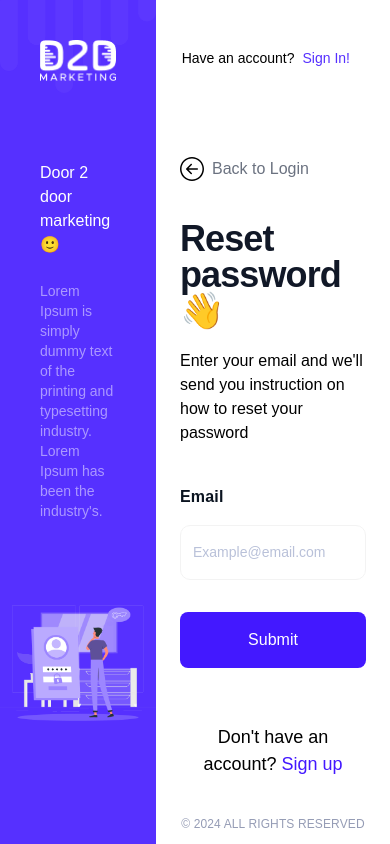
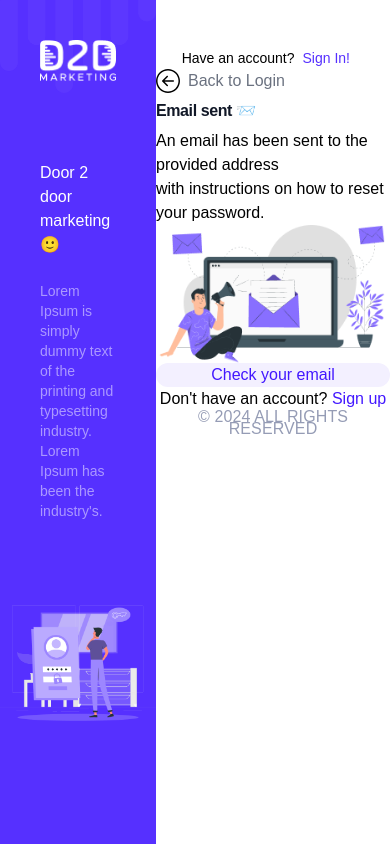
Before and after one commit to tajnur007/d2d-marketing-frontend, a Next.js app: page /auth/forget-password in a window 390 px wide. Built offline with nearby package versions, Linux system fonts and the light colour scheme; no server answers; a web font is replaced by a local one.

Commit message:
[D2D-091] Forget Password Page Responsiveness Done

```diff
--- a/components/auth/common/copyright.tsx
+++ b/components/auth/common/copyright.tsx
@@ -3,7 +3,7 @@ import React from 'react';
 const Copyright = () => {
   const year: number = new Date().getFullYear();
   return (
-    <p className='text-[#959CB5] text-[12px] tracking-[0.12px] leading-[12px] text-center font-medium'>
+    <p className='text-[#959CB5] lg:text-[12px] md:text-[10px] tracking-[0.12px] leading-[12px] text-center font-medium'>
       &copy; {year} ALL RIGHTS RESERVED
     </p>
   );
--- a/components/auth/common/forget-password-common.tsx
+++ b/components/auth/common/forget-password-common.tsx
@@ -13,7 +13,7 @@ const ForgetPasswordCommon = ({ buttonInfo }: ForgetPasswordCommonProps) => {
   return (
     <>
       <button className={buttonInfo.className}>{buttonInfo.text}</button>
-      <p className='text-[18px] text-center font-xl my-10 text-black'>
+      <p className='md:text-[12px] lg:text-[16px] 2xl:text-[18px] text-center lg:font-xl md:font-medium lg:my-8 md:my-4 text-black'>
         Don&apos;t have an account?{' '}
         <Link href='/auth/signup' className='text-[#4318FF]'>
           Sign up
--- a/components/auth/email-sent.tsx
+++ b/components/auth/email-sent.tsx
@@ -11,9 +11,9 @@ import { PAGE_ROUTES } from '@/utils/constants/common-constants';
 const EmailSent = () => {
   return (
     <section>
-      <div className='max-w-[600px] mx-auto px-6 py-12'>
+      <div className='md:max-w-[400px] lg:max-w-[500px] mx-auto md:px-3 lg:px-6 xl:py-3 overflow-x-hidden'>
         <div>
-          <div className='mt-10 my-6 text-[16px] flex items-center text-gray-500 tracking-[0] leading-[16px] whitespace-nowrap'>
+          <div className='lg:mt-10 md:mt-5 lg:my-6 md:my-3 lg:text-[16px] md:text-[12px] flex items-center text-gray-500 tracking-[0] leading-[16px] whitespace-nowrap'>
             <div className='mr-2'>
               <Link href={PAGE_ROUTES.Signin}>
                 <ArrowLeftCircleIcon />
@@ -21,22 +21,22 @@ const EmailSent = () => {
             </div>
             <div>Back to Login</div>
           </div>
-          <div className='mt-10 text-[36px] font-bold leading-[36px] text-[#0B1420] tracking-[0.36px] whitespace-nowrap'>
+          <div className='md:mt-2 lg:mt-10 md:text-[18px] lg:text-[36px] font-bold leading-9 tracking-tight text-gray-900'>
             Email sent 📨
           </div>
-          <div className='w-[600px] font-extralight my-5 text-[16px] tracking-[0.16px] leading-[25.6px] text-[#313957] '>
+          <div className='md:my-2 lg:my-5 md:text-[12px] lg:text-[16px]'>
             An email has been sent to the provided address
             <br />
             with instructions on how to reset your password.
           </div>
         </div>
-        <div className='my-4  flex items-center justify-center '>
-          <Image src={emailSentImage} alt='page-logo' />
+        <div className='lg:my-4 md:my-2 flex items-center justify-center '>
+          <Image src={emailSentImage} alt='page-logo' className='md:w-[130px] lg:w-[300px]' />
         </div>
         <ForgetPasswordCommon
           buttonInfo={{
             className:
-              'w-full bg-[#F3F0FF] rounded-[12px] font-extralight text-[16px] tracking-[0] leading-[16px] text-[#4318FF] p-4 font-normal my-4 whitespace-nowrap',
+              'w-full bg-[#F3F0FF] rounded-[12px] text-[#4318FF] md:p-2 lg:p-4 font-normal md:my-2 lg:my-4 md:text-[12px] lg:text-[16px]',
             text: 'Check your email',
             type: 'text',
           }}
--- a/components/auth/reset-password.tsx
+++ b/components/auth/reset-password.tsx
@@ -12,7 +12,7 @@ import EmailSent from './email-sent';
 
 const ResetPassword = () => {
   const [email, setEmail] = useState('');
-  const [emailSubmitted, setEmailSubmitted] = useState(false);
+  const [emailSubmitted, setEmailSubmitted] = useState(true); //! true For Testing
   const onFormSubmit = async (event: FormEvent<HTMLFormElement>) => {
     try {
       event.preventDefault();
@@ -42,9 +42,9 @@ const ResetPassword = () => {
 
   return (
     <section>
-      <div className='max-w-[600px] mx-auto px-6 py-12'>
+      <div className='md:max-w-[400px] lg:max-w-[600px] mx-auto lg:px-6 lg:py-9 md:py-2 md:px-3'>
         <div>
-          <div className='mt-10 my-6 text-[16px] flex items-center text-gray-500 tracking-[0] leading-[16px] whitespace-nowrap'>
+          <div className='md:mt-2 lg:mt-10 xl:mt-12 2xl:mt-14 md:my-3 lg:my-6 xl:my-9 2xl:my-12 md:text-[12px] lg:text-[16px] flex items-center text-gray-500 tracking-[0] leading-[16px] whitespace-nowrap'>
             <div className='mr-2'>
               <Link href={PAGE_ROUTES.Signin}>
                 <ArrowLeftCircleIcon />
@@ -52,29 +52,29 @@ const ResetPassword = () => {
             </div>
             <div>Back to Login</div>
           </div>
-          <div className='mt-10 text-[36px] font-bold leading-9 tracking-tight text-gray-900'>
+          <div className='md:mt-2 lg:mt-10 md:text-[18px] lg:text-[36px] font-bold leading-9 tracking-tight text-gray-900'>
             Reset password 👋
           </div>
-          <div className='my-5 text-[16px]'>
+          <div className='md:my-2 lg:my-5 md:text-[12px] lg:text-[16px]'>
             Enter your email and we&apos;ll send you instruction on
             <br />
             how to reset your password
           </div>
         </div>
 
-        <div className='mt-10'>
+        <div className='lg:mt-10 md:mt-3'>
           <form onSubmit={onFormSubmit}>
             <div>
-              <label className='font-semibold text-[#0B1420] text-[16px] tracking-[0.16px] leading-[16px] whitespace-nowrap'>
+              <label className='font-semibold text-[#0B1420] md:text-[12px] lg:text-[16px] tracking-[0.16px] leading-[16px] whitespace-nowrap'>
                 Email
               </label>
-              <div className='mt-4 mb-4'>
+              <div className='md:mt-2 lg:mt-4 md:mb-2 lg:mb-4'>
                 <input
                   id='email'
                   type='email'
                   name='email'
                   value={email}
-                  className='w-full rounded-[10px] border border-[#F3F3F3] outline-none border-solid py-4 px-3 placeholder-[#B9C1D9] text-[14px] font-medium focus-within:border-purple-500 focus-within:ring focus-within:ring-purple-200 transition-all duration-500'
+                  className='w-full rounded-[10px] border border-[#F3F3F3] outline-none border-solid lg:py-4 md:py-2 md:px-2 lg:px-3 placeholder-[#B9C1D9] md:text-[12px] lg:text-[14px] font-medium focus-within:border-purple-500 focus-within:ring focus-within:ring-purple-200 transition-all duration-500'
                   placeholder='Example@email.com'
                   autoComplete='off'
                   required
@@ -85,7 +85,7 @@ const ResetPassword = () => {
             <ForgetPasswordCommon
               buttonInfo={{
                 className:
-                  'w-full bg-[#4318FF] rounded-lg text-white p-4 font-normal my-4',
+                  'w-full bg-[#4318FF] rounded-lg text-white md:p-2 lg:p-4 font-normal md:my-2 lg:my-4 md:text-[12px] lg:text-[16px]',
                 text: 'Submit',
                 type: 'submit',
               }}
```
